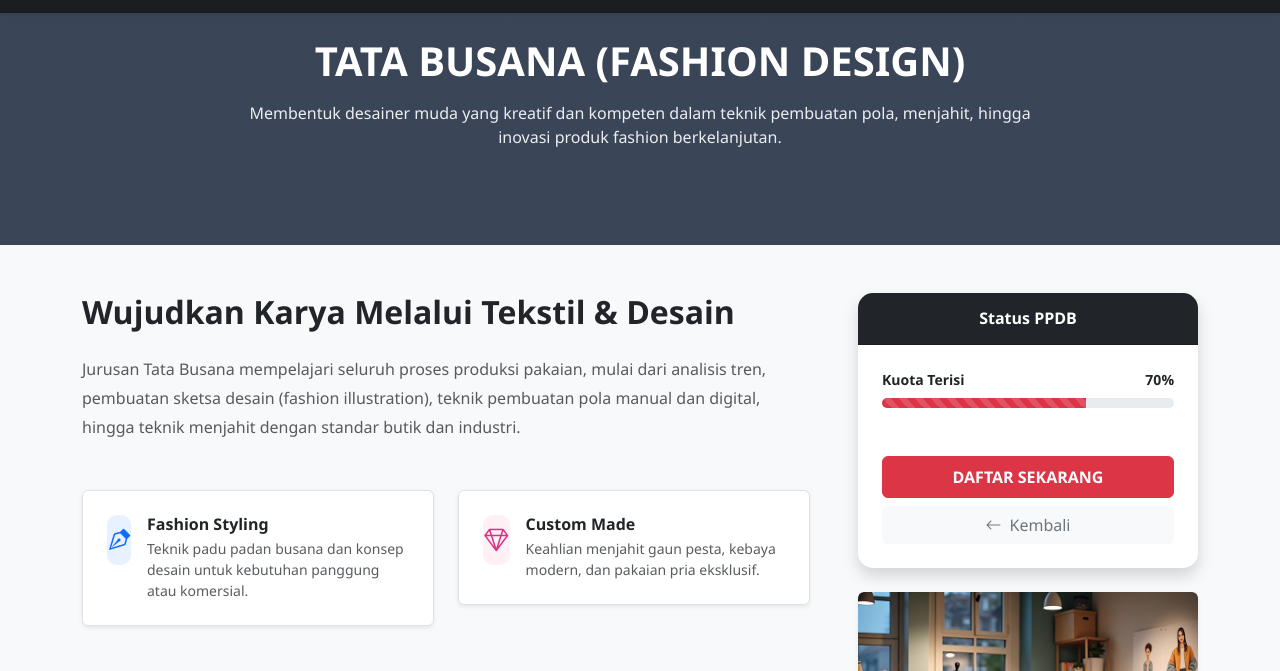
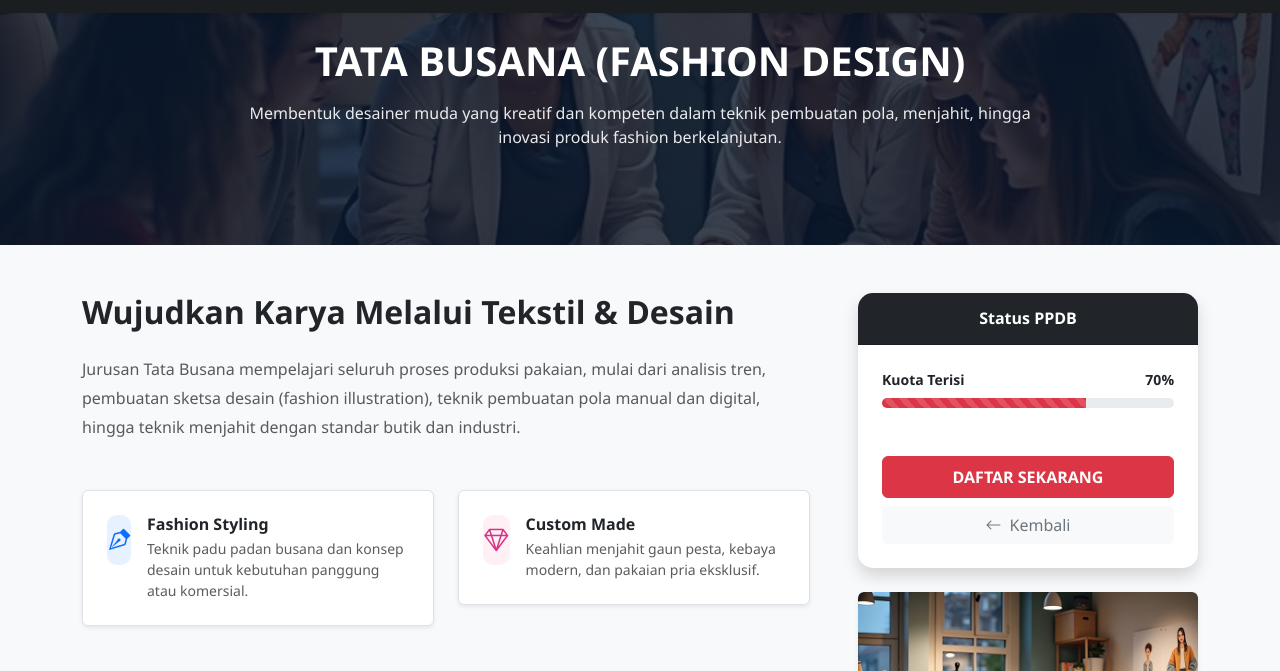
Before and after one commit to issudityanyma-svg/TUGAS2-Bootstrap, a plain HTML site: page busana.html in a window 1280 px wide. Shown: the part 59-730 px from the top of the page. Drawn offline with nearby package versions, Linux system fonts and the light colour scheme.

```diff
--- a/busana.html
+++ b/busana.html
@@ -18,7 +18,7 @@
         /* Hero Section */
         .hero-section {
             background: linear-gradient(rgba(10, 25, 47, 0.8), rgba(10, 25, 47, 0.8)),
-                        url("img/busana.jpg");
+                        url("busana.jpg");
             background-size: cover;
             background-position: center;
             color: white;
```
